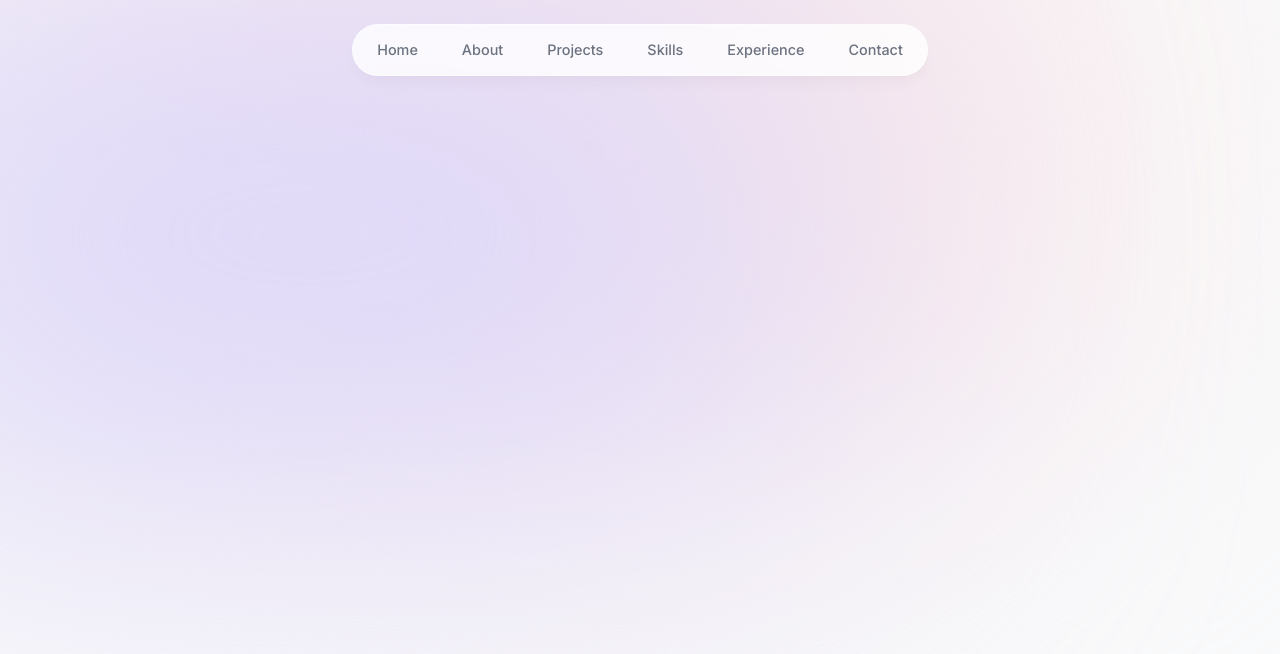
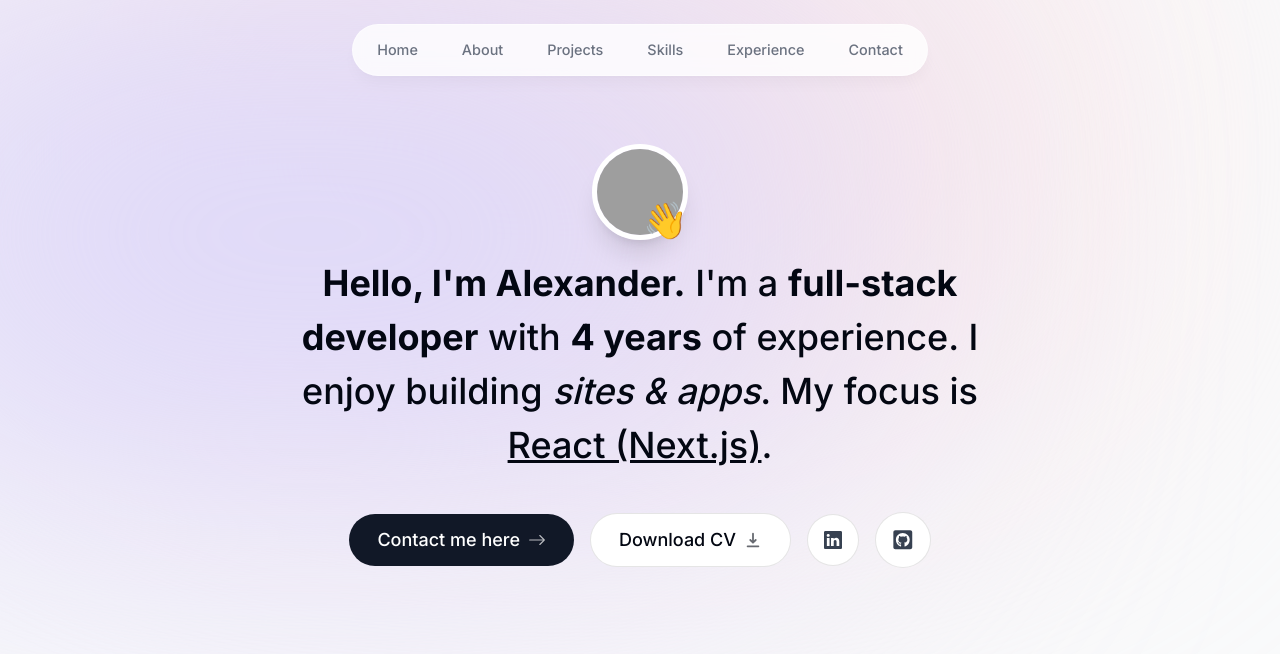
Before and after one commit to violetflash/portfolio, a Next.js app: page / in a window 1280 px wide. Shown: the top 654 px of the page. Built offline with nearby package versions, Linux system fonts and the light colour scheme; grey boxes are pictures that could not be loaded.

Commit message:
add intro section + links + animations

```diff
--- a/app/layout.tsx
+++ b/app/layout.tsx
@@ -1,5 +1,5 @@
 import './globals.css'
-import { Header } from '@/components/header';
+import { Header } from '@/components/Header';
 import { Inter } from 'next/font/google'
 
 const inter = Inter({subsets: ['latin']})
@@ -15,7 +15,7 @@
   children: React.ReactNode
 }) {
   return (<html lang="en">
-  <body className={`${inter.className} h-[5000px] relative bg-gray-50 text-gray-950`}>
+  <body className={`${inter.className} h-[5000px] relative bg-gray-50 text-gray-950 pt-28 sm:pt-36`}>
     <div
       className="bg-[#fbe2e3] absolute -z-10 top-[-6rem] right-[11rem] h-[31.25rem] w-[31.25rem] rounded-full blur-[10rem] sm:w-[68.75rem]"></div>
     <div
--- a/app/page.tsx
+++ b/app/page.tsx
@@ -1,7 +1,9 @@
+import { Intro } from '@/components/Intro';
+
 export default function Home() {
   return (
-    <main className="">
-
+    <main className="flex flex-col items-center px-4">
+      <Intro />
     </main>
   )
 }
--- /dev/null
+++ b/components/Intro.tsx
@@ -0,0 +1,104 @@
+// @flow
+"use client"
+import Image from 'next/image';
+import Link from 'next/link';
+import * as React from 'react';
+// import photoImg from "@/public/photo.png";
+import { motion } from 'framer-motion';
+import { BsArrowRight, BsLinkedin } from 'react-icons/bs';
+import { FaGithubSquare } from 'react-icons/fa';
+import { HiDownload } from 'react-icons/hi';
+
+
+type Props = {
+
+};
+export const Intro = (props: Props) => {
+  return (
+    <section className="mb-28 max-w-[50rem] text-center sm:mb-0">
+      <div className="flex items-center justify-center">
+        <div className="relative">
+          <motion.div
+            initial={{ scale: 0, opacity: 0 }}
+            animate={{ scale: 1, opacity: 1 }}
+            transition={{
+              type: 'tween',
+              duration: 0.2
+            }}
+          >
+            <Image
+              src="https://images.unsplash.com/photo-1561131989-b8112bafbd43?fit=crop&w=368&h=368&q=100"
+              width="192"
+              height="192"
+              quality="95"
+              className="h-24 w-24  rounded-full object-cover border-[0.35rem] border-white shadow-xl"
+              priority={true} // will be loaded AFAP
+              // src={photoImg}
+              alt="Alex Portrait"
+            />
+          </motion.div>
+          <motion.span
+            initial={{ opacity: 0, scale: 0 }}
+            animate={{ opacity: 1, scale: 1 }}
+            transition={{
+              type: 'spring',
+              stiffness: 125,
+              delay: 0.1,
+              duration: 0.7
+            }}
+            className="absolute bottom-0 right-0 text-4xl"
+          >
+            👋
+          </motion.span>
+        </div>
+      </div>
+      <motion.p
+        initial={{ opacity: 0, y: 100 }}
+        animate={{ opacity: 1, y: 0 }}
+        className="mb-10 mt-4 px-4 text-2xl font-medium !leading-[1.5] sm:text-4xl"
+      >
+        <span className="font-bold">Hello, I'm Alexander.</span> I'm a{" "}
+        <span className="font-bold">full-stack developer</span> with{" "}
+        <span className="font-bold">4 years</span> of experience. I enjoy
+        building <span className="italic">sites & apps</span>. My focus is{" "}
+        <span className="underline">React (Next.js)</span>.
+      </motion.p>
+      <motion.div
+        initial={{ opacity: 0, y: 100 }}
+        animate={{ opacity: 1, y: 0 }}
+        transition={{
+          delay: 0.1
+        }}
+        className="flex flex-col sm:flex-row items-center justify-center gap-4 px-4 text-lg font-medium"
+      >
+        <Link
+          href="#contact"
+          className="group bg-gray-900 text-white px-7 py-3 flex items-center gap-2 rounded-full outline-none focus:scale-110 hover:scale-110 hover:bg-gray-950 active:scale-105 transition"
+        >
+          Contact me here <BsArrowRight className="opacity-70 group-hover:translate-x-1 transition"/>
+        </Link>
+        <a
+          href="/CV.pdf"
+          download
+          className="group bg-white px-7 py-3 flex items-center gap-2 rounded-full outline-none focus:scale-110 hover:scale-110 active:scale-105 transition cursor-pointer border border-black/10"
+        >
+          Download CV <HiDownload className="opacity-60 group-hover:translate-y-1 transition" />
+        </a>
+        <a
+          className="flex gap-2 items-center rounded-full bg-white p-4 text-gray-700 outline-none focus:scale-[1.15] hover:scale-[1.15] hover:text-gray-950 active:scale-105 transition cursor-pointer border border-black/10"
+          href="https://linkedin.com"
+          target="_blank"
+        >
+          <BsLinkedin />
+        </a>
+        <a
+          className="flex gap-2 items-center rounded-full bg-white p-4 text-gray-700 text-[1.35rem] outline-none focus:scale-[1.15] hover:scale-[1.15] hover:text-gray-950 active:scale-105 transition cursor-pointer border border-black/10"
+          href="https://github.com"
+          target="_blank"
+        >
+          <FaGithubSquare />
+        </a>
+      </motion.div>
+    </section>
+  );
+};
--- a/next.config.js
+++ b/next.config.js
@@ -1,4 +1,13 @@
 /** @type {import('next').NextConfig} */
-const nextConfig = {}
+const nextConfig = {
+    images: {
+        remotePatterns: [
+            {
+                hostname: 'images.unsplash.com',
+                protocol: 'https'
+            }
+        ]
+    }
+}
 
 module.exports = nextConfig
```
Also changed, not shown: .eslintrc.json, components/Header.tsx (renamed from components/header.tsx), public/photo.png (added).
